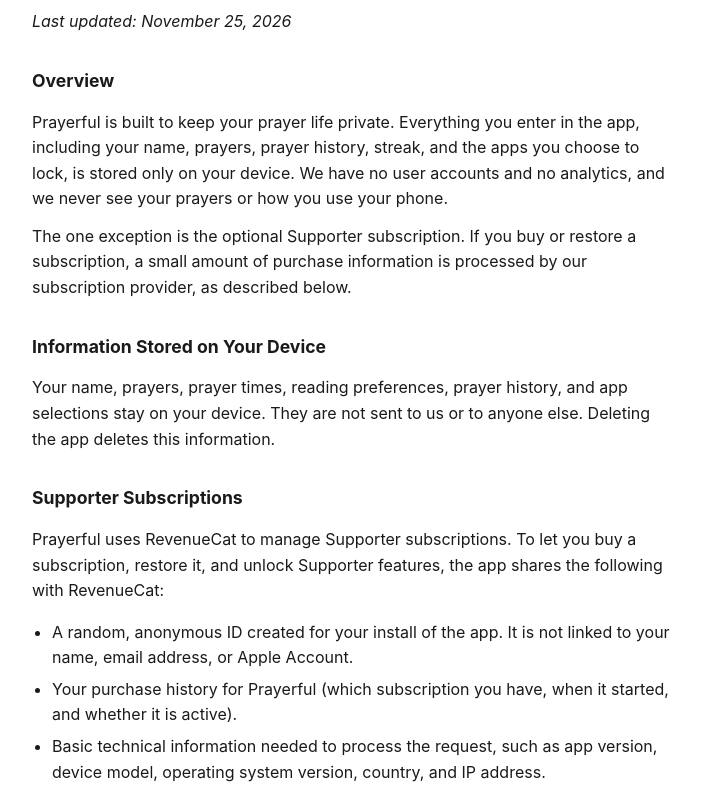
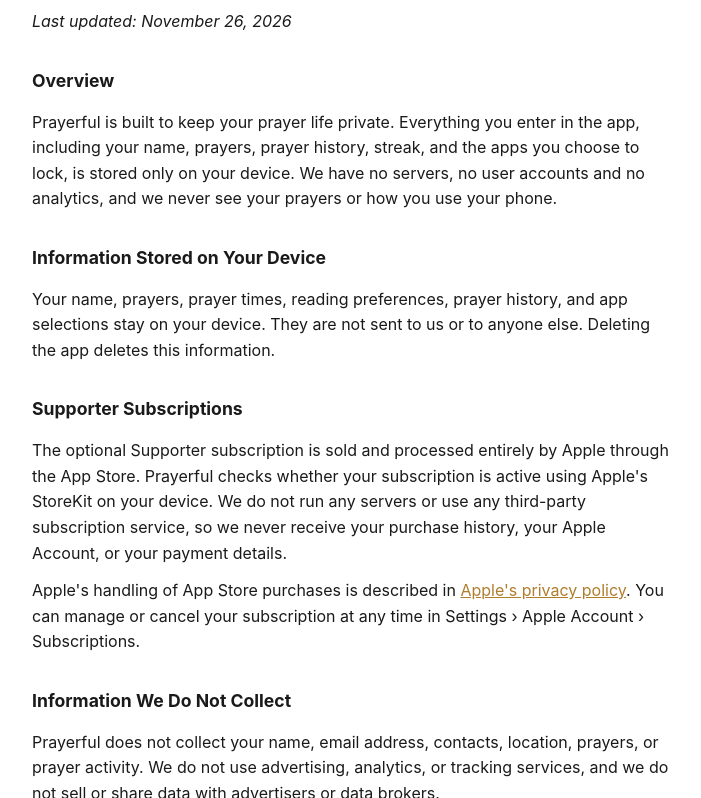
Before and after one commit to PrayerfulApp/PrayerfulApp.github.io, a plain HTML site: page privacy.html in a window 1280 px wide. Shown: the part 114-912 px from the top of the page, without its empty margins (288-989 px from the left). Drawn offline with Linux system fonts and the light colour scheme.

Commit message:
Privacy policy: subscriptions handled by Apple via StoreKit, no third parties
Co-Authored-By: Claude Opus 5.5 <noreply@anthropic.com>

```diff
--- a/privacy.html
+++ b/privacy.html
@@ -30,19 +30,14 @@
 </head>
 <body>
   <h1>Privacy Policy</h1>
-  <p><em>Last updated: November 25, 2026</em></p>
+  <p><em>Last updated: November 26, 2026</em></p>
 
   <h2>Overview</h2>
   <p>
     Prayerful is built to keep your prayer life private. Everything you enter in the app,
     including your name, prayers, prayer history, streak, and the apps you choose to lock,
-    is stored only on your device. We have no user accounts and no analytics, and we never
+    is stored only on your device. We have no servers, no user accounts and no analytics, and we never
     see your prayers or how you use your phone.
-  </p>
-  <p>
-    The one exception is the optional Supporter subscription. If you buy or restore a
-    subscription, a small amount of purchase information is processed by our subscription
-    provider, as described below.
   </p>
 
   <h2>Information Stored on Your Device</h2>
@@ -54,24 +49,14 @@
 
   <h2>Supporter Subscriptions</h2>
   <p>
-    Prayerful uses RevenueCat to manage Supporter subscriptions. To let you buy a subscription,
-    restore it, and unlock Supporter features, the app shares the following with RevenueCat:
-  </p>
-  <ul>
-    <li>A random, anonymous ID created for your install of the app. It is not linked to your
-      name, email address, or Apple Account.</li>
-    <li>Your purchase history for Prayerful (which subscription you have, when it started,
-      and whether it is active).</li>
-    <li>Basic technical information needed to process the request, such as app version,
-      device model, operating system version, country, and IP address.</li>
-  </ul>
-  <p>
-    This information is used only to provide your subscription. It is not used for advertising
-    or to track you across other apps or websites. RevenueCat's handling of this data is
-    described in its <a href="https://www.revenuecat.com/privacy">privacy policy</a>.
+    The optional Supporter subscription is sold and processed entirely by Apple through the
+    App Store. Prayerful checks whether your subscription is active using Apple's StoreKit on
+    your device. We do not run any servers or use any third-party subscription service, so we
+    never receive your purchase history, your Apple Account, or your payment details.
   </p>
   <p>
-    Payments are processed by Apple. We never see your payment details. You can manage or
+    Apple's handling of App Store purchases is described in
+    <a href="https://www.apple.com/legal/privacy/">Apple's privacy policy</a>. You can manage or
     cancel your subscription at any time in Settings &rsaquo; Apple Account &rsaquo; Subscriptions.
   </p>
 
```
